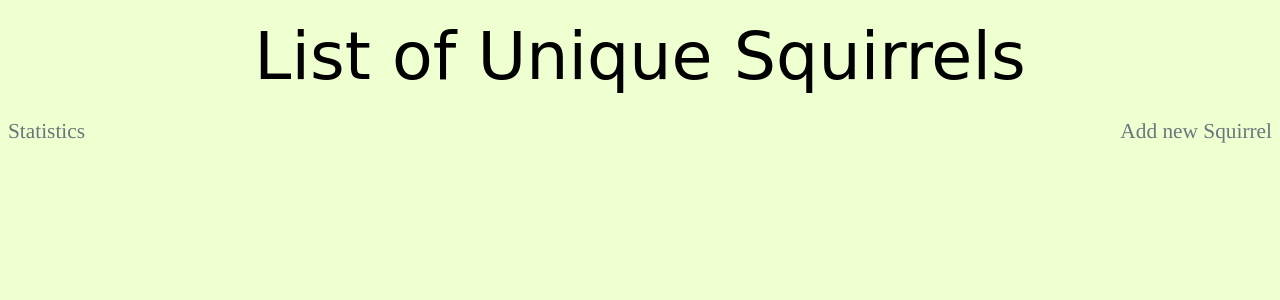
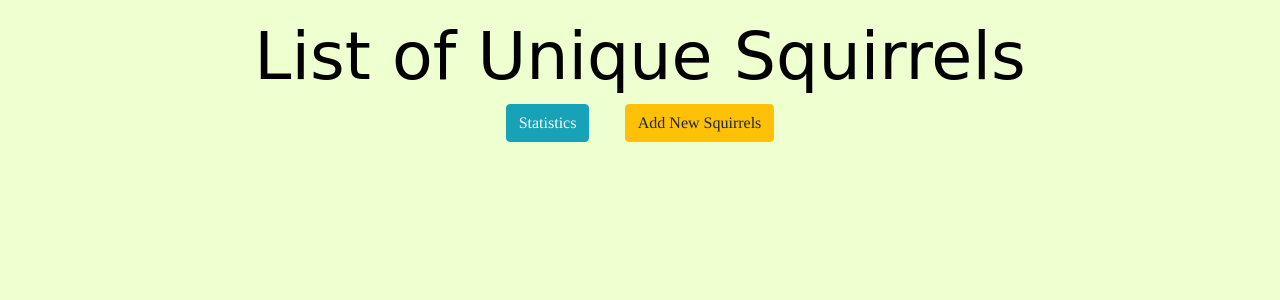
Before and after one commit to Jennifer-Zh/squirrel-project, a Django app: page /sightings/ in a window 1280 px wide. Shown: the top 300 px of the page. Run offline with Django 3.2, Linux system fonts and the light colour scheme; data that the repository does not hold is empty; some libraries are stand-ins or nearby versions.

Commit message:
update on sightings

```diff
--- a/squirrel/templates/sighting.html
+++ b/squirrel/templates/sighting.html
@@ -21,7 +21,7 @@
     }
 
     ul {
-      columns: 4;
+      columns: 3;
     }
   </style>
 
@@ -29,19 +29,24 @@
 
 <body>
   <h1 class="strong mt-3 text-center">List of Unique Squirrels</h1>
-  <div class="nav-scroller py-1 mb-2">
-   <nav class="nav d-flex justify-content-between">
-      <a class="p-2 text-muted" href="/sightings/stats/">Statistics</a >
-      <a class="p-2 text-muted" href="/sightings/add/">Add new Squirrel</a >
-   </nav>
-  </div>
+	<center>
+  <a href='/sightings/stats' class='col-4'>
+
+        <button type="button" class='btn btn-info'>Statistics</button>
+
+    </a>
+        <a href='/sightings/add/' class='col-4'>
+
+        <button type="button" class='btn btn-warning'>Add New Squirrels</button>
+    </a>
+	</center>
   <div>
     <ul>
       {% for squirrel in squirrels %}
       <li>
 
-        <a href='/sightings/{{squirrel.Unique_squirrel_id}}/'>{{ squirrel.Unique_squirrel_id }}</a>
-
+        ID:<a href='/sightings/{{squirrel.Unique_squirrel_id}}/'>{{ squirrel.Unique_squirrel_id }}</a>
+	Date:{{squirrel.Date}}
       </li>
       {% endfor %}
     </ul>
```
Also changed, not shown: squirrel/templates/stats.html (+6 -1 lines).
